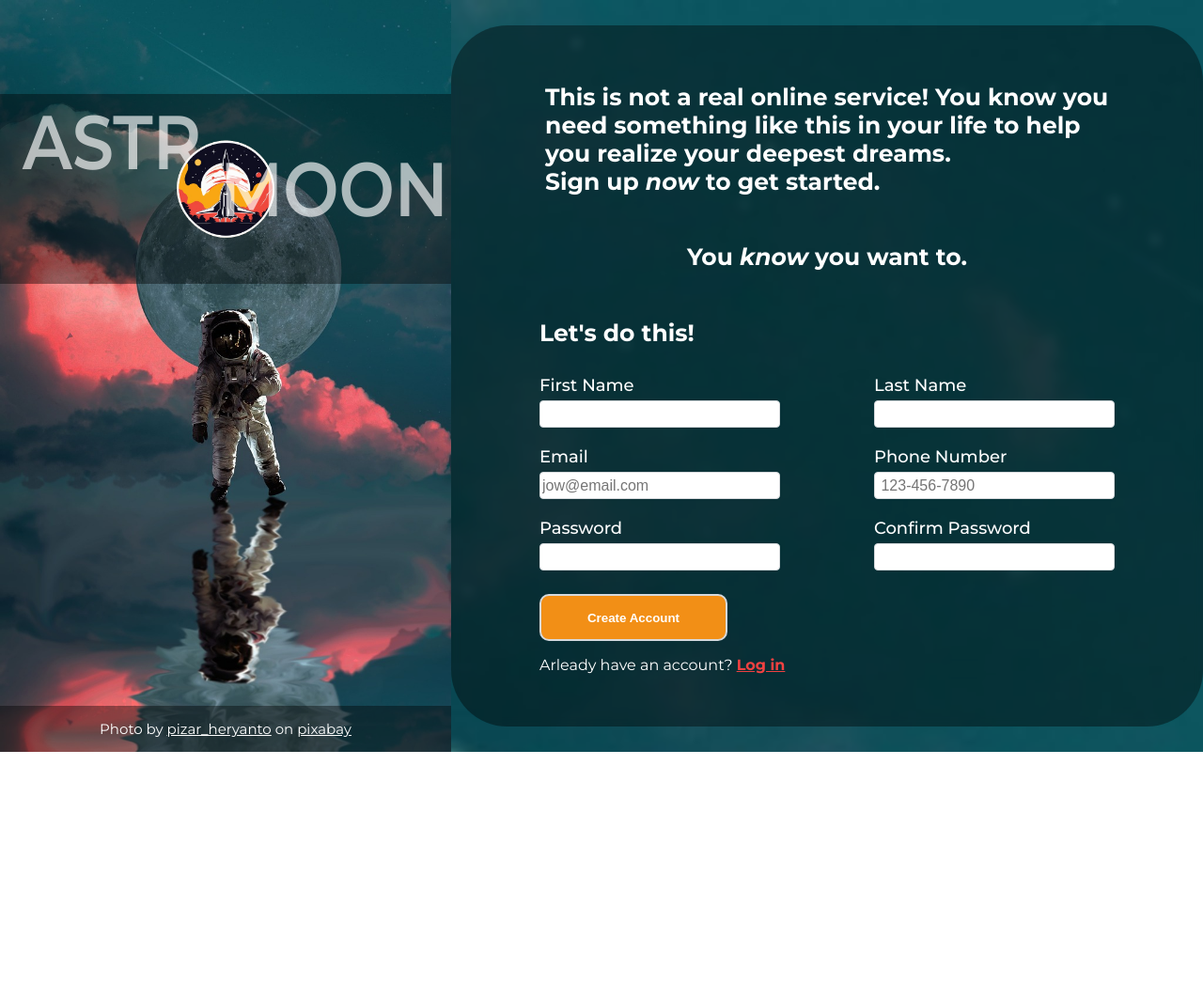
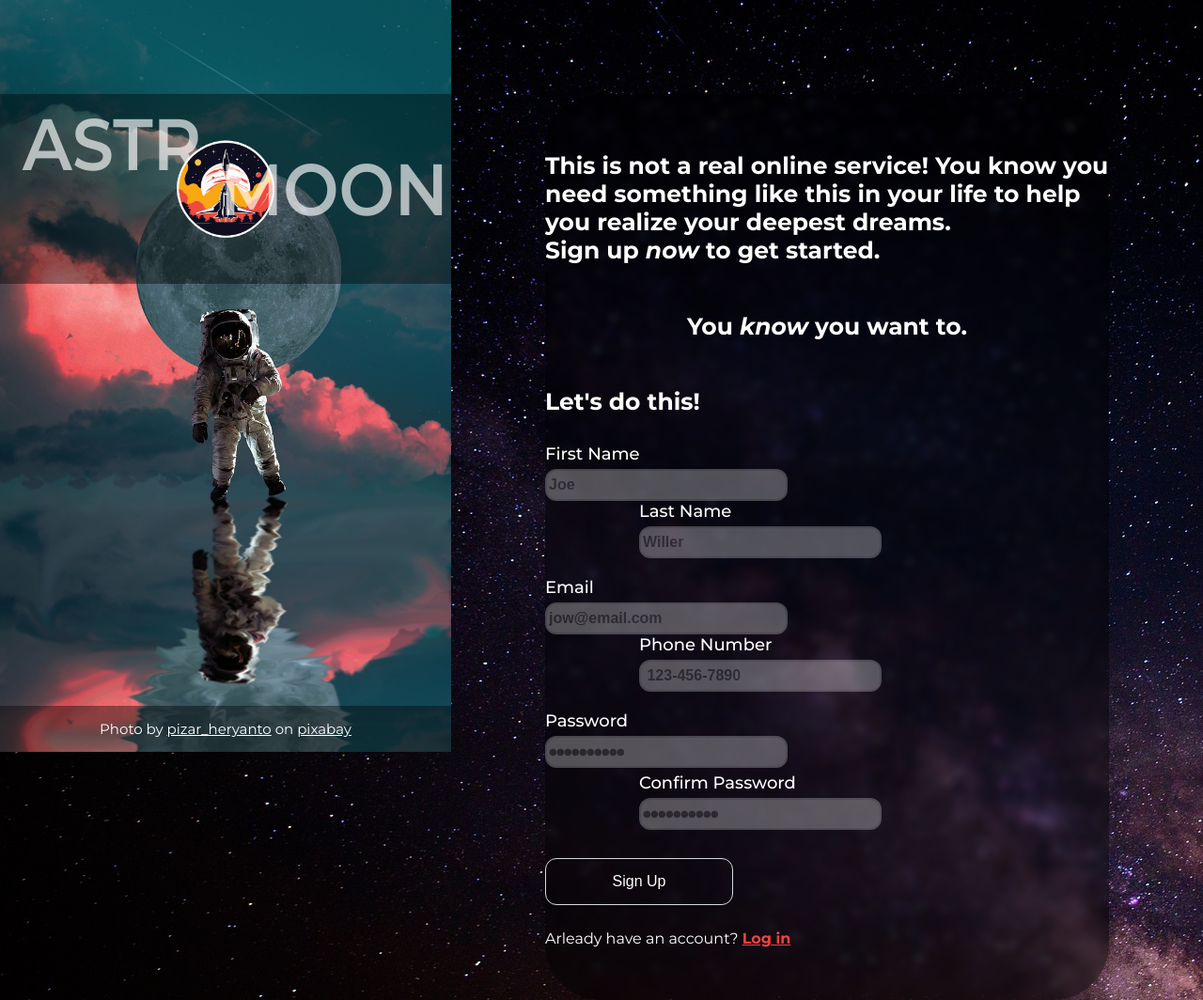
Before and after one commit to SirPtavius/sign-up-form, a plain HTML site: page index.html in a window 1280 px wide. Shown: the whole page at 94% size. Before the commit the page ends 800 px from the top, so only its background shows below. Drawn offline with Linux system fonts and the light colour scheme.

Commit message:
modified background, button and font size

```diff
--- a/index.html
+++ b/index.html
@@ -39,6 +39,7 @@
     </div>
 
     <div class="formContainer">
+      <div class="formBox">
         <div class="information">
           <h2>
             This is not a real online service! You know you need something like
@@ -54,11 +55,21 @@
           <div class="formRow">
             <div class="leftRow">
               <label for="first-name">First Name</label>
-            <input id="first-name" name="first-name" type="text" />
+              <input
+                id="first-name"
+                name="first-name"
+                placeholder="Joe"
+                type="text"
+              />
             </div>
             <div class="rightRow">
               <label for="last-name">Last Name</label>
-            <input id="last-name" name="last-name" type="text" />
+              <input
+                id="last-name"
+                name="last-name"
+                placeholder="Willer"
+                type="text"
+              />
             </div>
           </div>
 
@@ -88,6 +99,7 @@
             <div class="leftRow">
               <label for="pass">Password</label>
               <input
+                placeholder="⦁⦁⦁⦁⦁⦁⦁⦁⦁⦁"
                 type="password"
                 id="pass"
                 name="password"
@@ -100,6 +112,7 @@
             <div class="rightRow">
               <label for="confirm_password">Confirm Password</label>
               <input
+                placeholder="⦁⦁⦁⦁⦁⦁⦁⦁⦁⦁"
                 type="password"
                 name="confirm_password"
                 id="confirm_password"
@@ -108,7 +121,7 @@
             </div>
           </div>
 
-        <button type="submit" id="createAccount">Create Account</button>
+          <button type="submit" id="createAccount">Sign Up</button>
 
           <p>
             Arleady have an account?
@@ -116,6 +129,7 @@
           </p>
         </form>
       </div>
+    </div>
   </body>
   <script src="script.js"></script>
 </html>
--- a/styles.css
+++ b/styles.css
@@ -8,21 +8,33 @@ body {
   display: flex;
   height: 100vh;
   margin: 0;
+
   font-family: "Montserrat", sans-serif;
   color: white;
+  background-image: url(image/stars-1845140_1920\ .jpg);
+  /*
   background-image: url(image/astronaut-4106766_1280.jpg);
   background-size: 300%;
+  background-position: 5%;
+  /*
+  FULL RED BACKGROUND
+  background-position-x: -10%;
+  background-position-y: 45%;
+  */
 }
 
 button {
-  border-radius: 10px;
+  border-radius: 12px;
   width: 200px;
   height: 50px;
-  border: #d6d9dc 2px solid;
+  border: #d6d9dc 1px solid;
   color: white;
-  background-color: #f28f16;
-  font-weight: 600;
+  background-color: transparent;
+  font-weight: 00;
+  font-size: 16px;
   transition: transform 0.2s ease;
+  margin-top: 10px;
+  margin-bottom: 10px;
 }
 button:hover {
   transform: scale(1.05);
@@ -35,7 +47,6 @@ button:active {
   flex: 1;
   display: flex;
   flex-direction: column;
-  vertical-align: bottom;
   min-height: 100vh;
   min-width: 20vw;
   background-image: url(image/astronaut-4106766_1280.jpg);
@@ -43,16 +54,21 @@ button:active {
 }
 
 .formContainer {
+  flex: 1.5;
+  align-self: center;
+  max-height: 100vh;
+}
+.formBox {
   display: flex;
   flex-direction: column;
   justify-content: center;
   align-items: center;
-  flex: 1.5; /*2*/
-  padding: 40px;
-  align-self: center;
-  border-radius: 60px; /*remove TEST*/
+  border-radius: 60px;
   background-color: rgba(0, 0, 0, 0.4);
   backdrop-filter: blur(4px);
+  margin: 100px;
+  padding-top: 40px;
+  padding-bottom: 40px;
 }
 
 .logoSection {
@@ -76,7 +92,7 @@ button:active {
   font-size: 4.4rem;
   font-weight: 600;
   margin: 0 0 0 20px;
-  scale: 1 1.15; /*check*/
+  scale: 1 1.1;
 }
 
 .formRow {
@@ -94,11 +110,13 @@ button:active {
   margin-left: 100px;
 }
 input {
-  border-radius: 4px;
-  border: 1px solid #d6d9dc;
-  height: 25px;
+  border-radius: 12px;
+  border: 2px solid #d6d9dc;
+  height: 28px;
   width: 250px;
   font-size: 16px;
+  opacity: 0.3;
+  font-weight: 600;
 }
 
 label {
@@ -107,7 +125,8 @@ label {
   margin-bottom: 5px;
 }
 input:focus {
-  border-color: #067307;
+  opacity: 0.6;
+  border-color: #f28f16;
   outline: none;
 }
 .information {
```
Also changed, not shown: image/Default_Generate_an_image_of_a_raccoon_smoking_weed_portraying_1_4811fa3b-1e69-452d-be74-13efe8d0dffb_0.png (deleted). Lines whose indentation alone changed are shown as unchanged.
